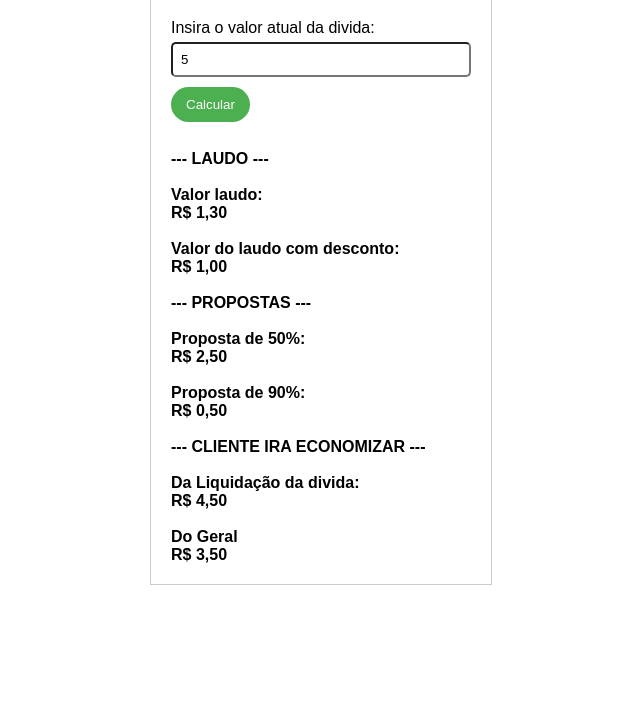
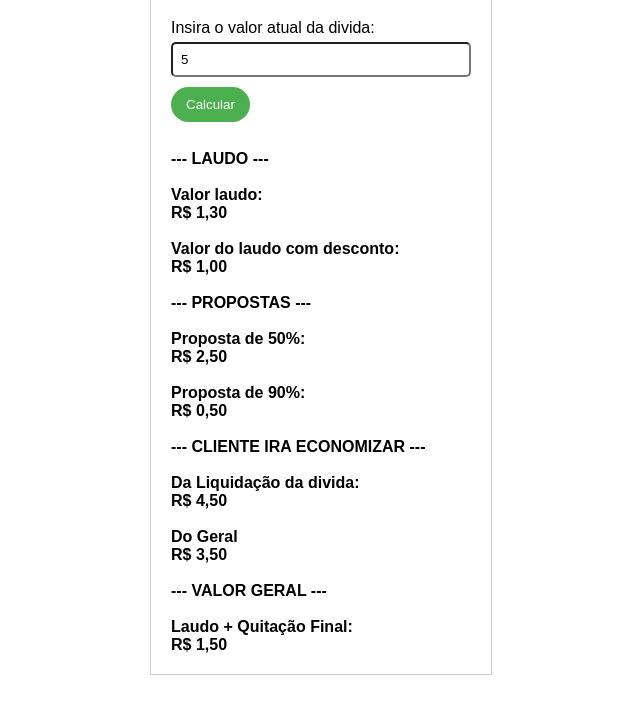
Before and after one commit to Reisonhe/Calculo, a plain HTML site: page index.html in a window 1280 px wide. Both pictures are taken after typing "5" into the empty fields and a click on the button "Calcular". Shown: the part 90-800 px from the top of the page, without its empty margins (319-959 px from the left). Drawn offline with Linux system fonts and the light colour scheme.

Commit message:
Add Valor geral

```diff
--- a/index.html
+++ b/index.html
@@ -68,6 +68,7 @@ function calcular() {
   const noventaPorcento = valor * 0.10;
   const economia = valor * 0.90;
   const econoGeral = valor - (noventaPorcento + vintePorcento);
+  const valorGr = vintePorcento + noventaPorcento;
 
   const formatter = new Intl.NumberFormat('pt-BR', {
     style: 'currency',
@@ -82,7 +83,9 @@ function calcular() {
     <br> Proposta de 90%: <br> ${formatter.format(noventaPorcento)} <br>
     <br> --- CLIENTE IRA ECONOMIZAR --- <br>
     <br> Da Liquidação da divida: <br> ${formatter.format(economia)} <br>
-    <br> Do Geral <br> ${formatter.format(econoGeral)} <br>`;
+    <br> Do Geral <br> ${formatter.format(econoGeral)} <br>
+    <br> --- VALOR GERAL --- <br>
+    <br> Laudo + Quitação Final: <br> ${formatter.format(valorGr)} <br>`;
 }
 </script>
 
```
